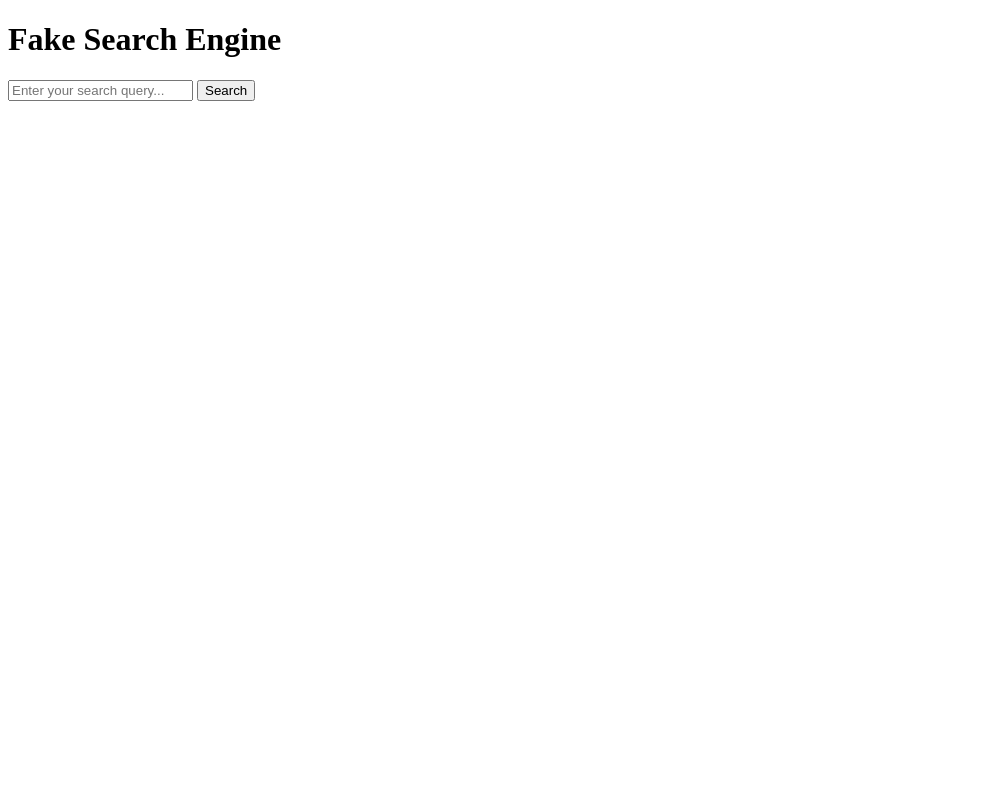
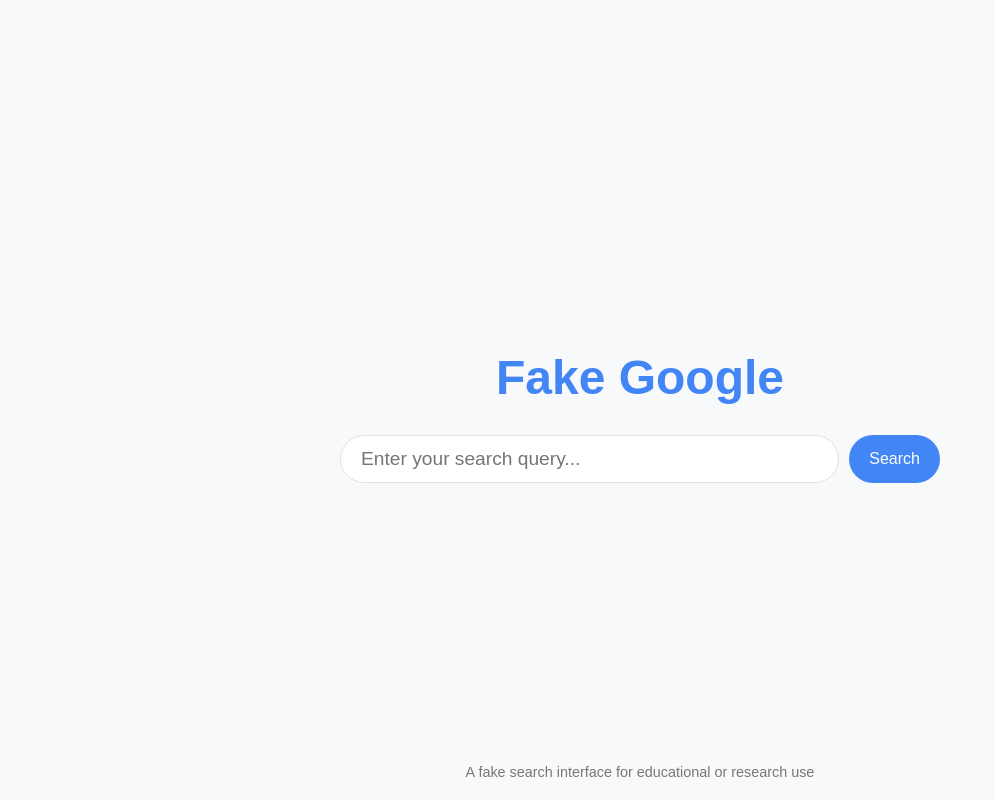
Before and after one commit to junweinickwang-sketch/Experiment, a Flask app: page / in a window 1280 px wide. Shown: the whole page, without its empty margins (0-995 px from the left). Run offline with Flask 3, Linux system fonts and the light colour scheme.

Commit message:
Update search.html

```diff
--- a/templates/search.html
+++ b/templates/search.html
@@ -2,14 +2,73 @@
 <html lang="en">
 <head>
     <meta charset="UTF-8">
-    <title>Fake Search</title>
+    <title>Fake Google</title>
+    <style>
+        body {
+            background-color: #f8f9fa;
+            font-family: Arial, sans-serif;
+            display: flex;
+            flex-direction: column;
+            align-items: center;
+            justify-content: center;
+            height: 100vh;
+            margin: 0;
+        }
+
+        h1 {
+            font-size: 3rem;
+            color: #4285f4;
+            margin-bottom: 30px;
+        }
+
+        form {
+            display: flex;
+            width: 100%;
+            max-width: 600px;
+            justify-content: center;
+        }
+
+        input[type="text"] {
+            width: 100%;
+            padding: 12px 20px;
+            font-size: 1.2rem;
+            border: 1px solid #dfe1e5;
+            border-radius: 24px;
+            outline: none;
+            flex-grow: 1;
+        }
+
+        button {
+            margin-left: 10px;
+            padding: 12px 20px;
+            font-size: 1rem;
+            background-color: #4285f4;
+            color: white;
+            border: none;
+            border-radius: 24px;
+            cursor: pointer;
+            transition: background-color 0.3s ease;
+        }
+
+        button:hover {
+            background-color: #357ae8;
+        }
+
+        .footer {
+            position: absolute;
+            bottom: 20px;
+            font-size: 0.9rem;
+            color: #777;
+        }
+    </style>
 </head>
 <body>
-    <h1>Fake Search Engine</h1>
+    <h1>Fake Google</h1>
     <form method="POST" action="/search">
         <input type="hidden" name="uid" value="{{ uid }}">
         <input type="text" name="query" placeholder="Enter your search query..." required>
         <button type="submit">Search</button>
     </form>
+    <div class="footer">A fake search interface for educational or research use</div>
 </body>
 </html>
```
